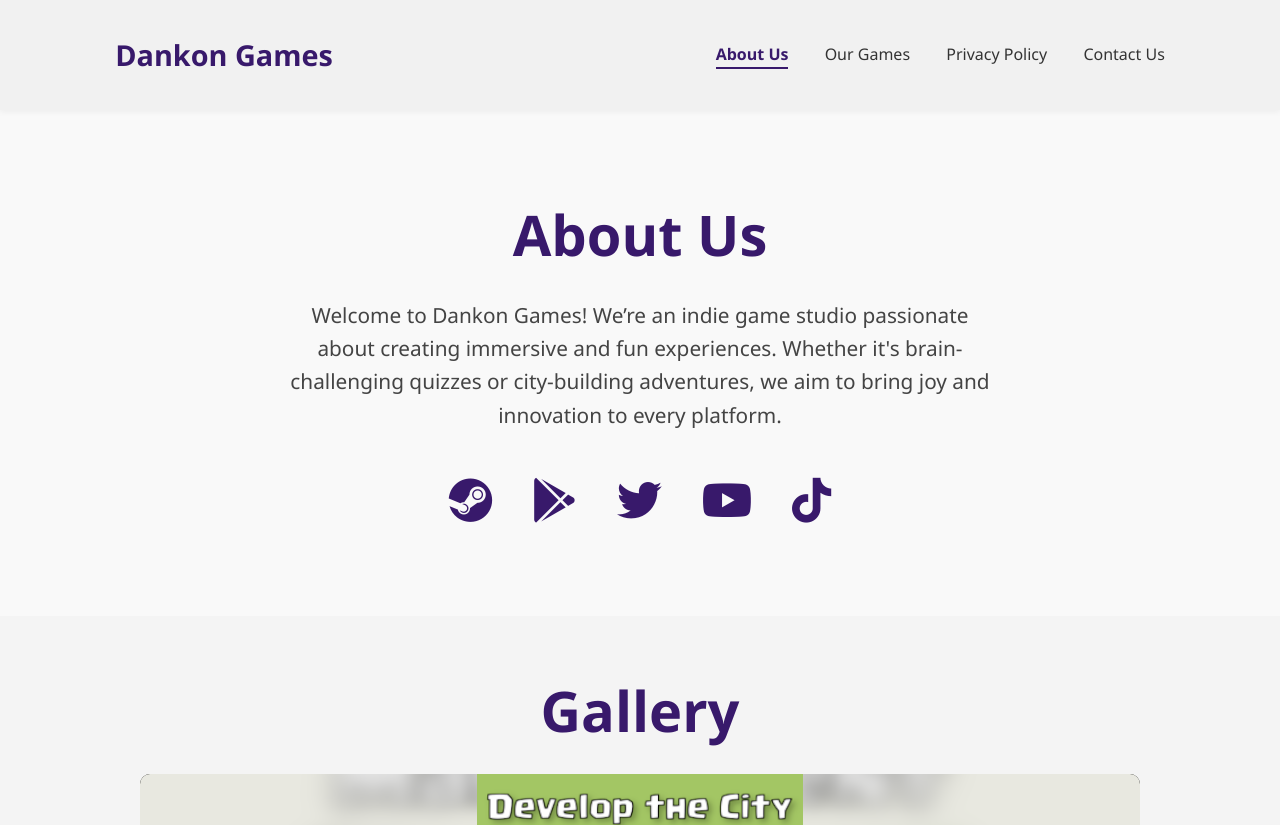
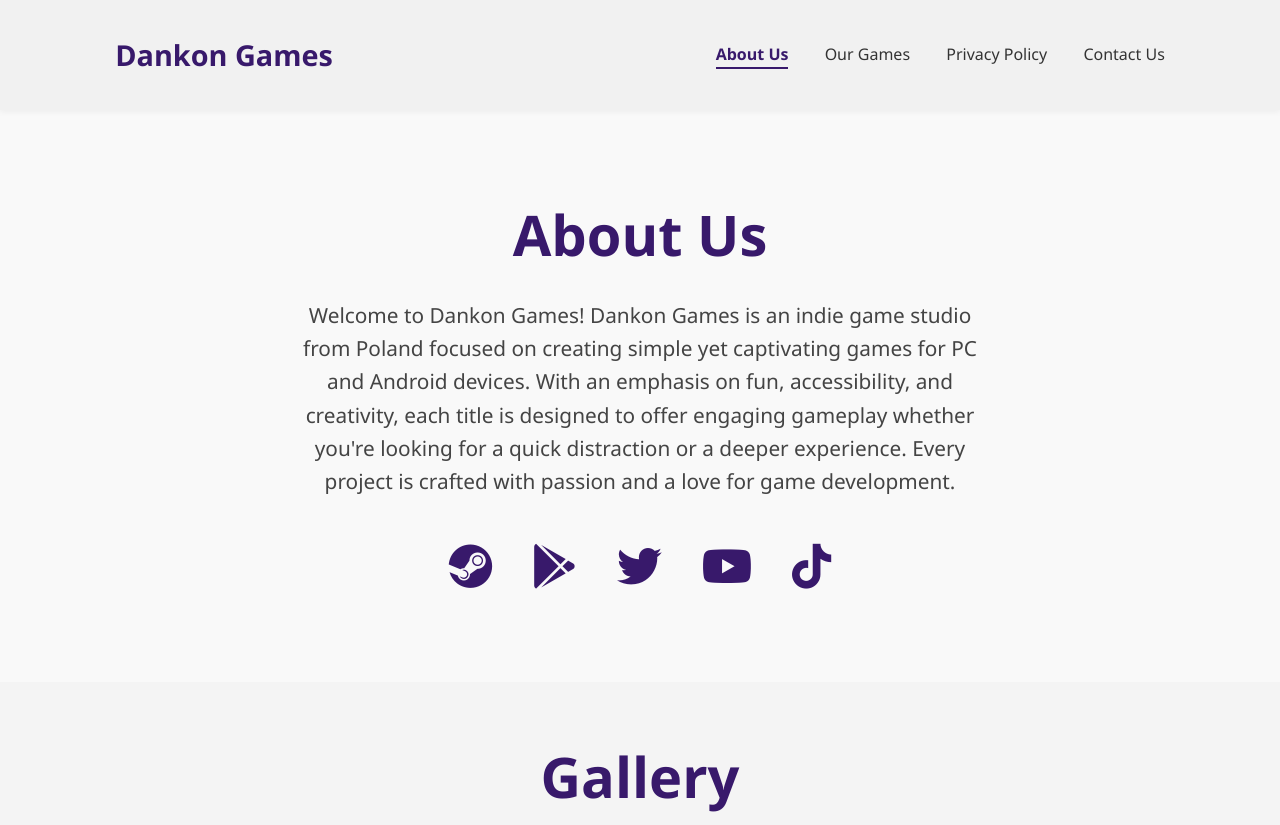
Before and after one commit to DankonDev/portal, a plain HTML site: page about.html in a window 1280 px wide. Shown: the top 825 px of the page. Drawn offline with Linux system fonts and the light colour scheme; a small style sheet from the web is missing.

Commit message:
Update about.html

```diff
--- a/about.html
+++ b/about.html
@@ -32,7 +32,7 @@
   <section class="about">
     <h2 class="section-title">About Us</h2>
     <p class="about-description">
-      Welcome to Dankon Games! We’re an indie game studio passionate about creating immersive and fun experiences. Whether it's brain-challenging quizzes or city-building adventures, we aim to bring joy and innovation to every platform.
+      Welcome to Dankon Games! Dankon Games is an indie game studio from Poland focused on creating simple yet captivating games for PC and Android devices. With an emphasis on fun, accessibility, and creativity, each title is designed to offer engaging gameplay whether you're looking for a quick distraction or a deeper experience. Every project is crafted with passion and a love for game development.
     </p>
 
     <!-- Social Media Section -->
```
